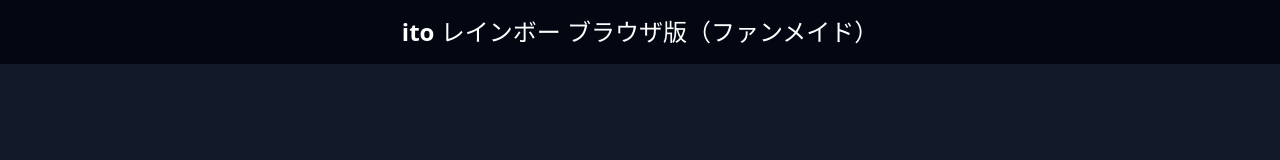
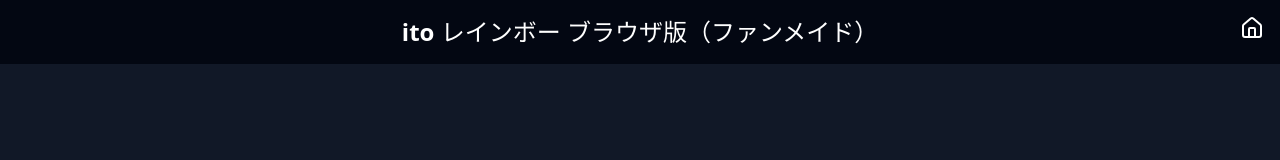
Before and after one commit to GungeeSpla/ito, a React (Vite) app: page / in a window 1280 px wide. Shown: the top 160 px of the page. Built offline with nearby package versions, Linux system fonts and the light colour scheme.

Commit message:
挙動を微調整

```diff
--- a/src/App.tsx
+++ b/src/App.tsx
@@ -2,7 +2,7 @@
 import { useNavigate } from "react-router-dom";
 import { db } from "./firebase";
 import { ref, set } from "firebase/database";
-import { generateRoomId } from "./utils/generateRoomId";
+import { generateUniqueRoomId } from "./utils/generateRoomId";
 
 function App() {
   const navigate = useNavigate();
@@ -16,7 +16,7 @@
       return;
     }
 
-    const roomId = generateRoomId();
+    const roomId = await generateUniqueRoomId();
 
     await set(ref(db, `rooms/${roomId}`), {
       host: nickname,
--- a/src/components/Layout.tsx
+++ b/src/components/Layout.tsx
@@ -1,13 +1,31 @@
 import React from "react";
-import { Outlet } from "react-router-dom";
-import { ExternalLink } from "lucide-react";
+import { Outlet, useLocation, useNavigate } from "react-router-dom";
+import { ExternalLink, Home } from "lucide-react";
 
 const Layout: React.FC = () => {
+  const location = useLocation();
+  const navigate = useNavigate();
+
+  const handleHomeClick = () => {
+    const isInRoom = location.pathname.startsWith("/room");
+    if (isInRoom) {
+      const confirmLeave = window.confirm("本当にトップに戻りますか？ルームから退出します。");
+      if (!confirmLeave) return;
+    }
+    navigate("/");
+  };
+
   return (
     <div className="w-screen h-screen flex flex-col overflow-hidden">
       {/* ヘッダー */}
-      <header className="bg-gray-950 shadow-md text-center py-4">
-        <h1 className="text-2xl font-bold text-white">ito レインボー ブラウザ版（ファンメイド）</h1>
+      <header className="bg-gray-950 shadow-md py-4 px-4 flex justify-between items-center">
+        <h1 className="text-2xl font-bold text-white text-center w-full">ito レインボー ブラウザ版（ファンメイド）</h1>
+        <Home
+          onClick={handleHomeClick}
+          className="absolute right-4 top-4 text-white hover:text-blue-400 cursor-pointer transition"
+          size={24}
+          aria-label="ホームへ戻る"
+        />
       </header>
 
       {/* メインコンテンツ（余白なしで最大限表示） */}
@@ -38,8 +56,7 @@
         </a>
         。
       </footer>
-
-    </div>
+    </div >
   );
 };
 
--- a/src/components/phases/WaitingPhase.tsx
+++ b/src/components/phases/WaitingPhase.tsx
@@ -45,9 +45,10 @@
   const handleCopyUrl = () => {
     navigator.clipboard.writeText(window.location.href).then(() => {
       setCopied(true);
-      setTimeout(() => setCopied(false), 2000);
+      setTimeout(() => setCopied(false), 2000); // フェードアウト中もDOMはある！
     });
   };
+
 
   const isHost = nickname === host;
 
@@ -68,20 +69,23 @@
           </button>
           <div
             className={cn(
-              'absolute top-2 right-2 bg-black bg-opacity-75 text-sm text-white px-3 py-1 rounded animate-fade-in duration-500',
-              'before:absolute before:top-1/2 before:left-[-15px] before:-translate-y-1/2 before:border-8 before:border-transparent before:border-r-black',
-              copied ? 'opacity-100' : 'opacity-0 scale-95 pointer-events-none'
+              'absolute top-2 right-2 text-sm text-white px-3 py-1 rounded bg-black bg-opacity-75',
+              'before:absolute before:top-1/2 before:left-[-15px] before:-translate-y-1/2',
+              'before:border-8 before:border-transparent before:border-r-black',
+              'transition-opacity duration-500',
+              copied ? 'opacity-100' : 'opacity-0 pointer-events-none'
             )}
           >
             コピーしました！
           </div>
+
         </div>
 
         <div className="mb-4">
           <div className="flex items-center gap-2 mb-2">
             <span className="bg-gray-700 text-white text-xs px-2 py-1 rounded">参加者一覧</span>
           </div>
-          <ul className="space-y-1 text-center">
+          <ul className="space-y-1">
             {Object.keys(players).map((player) => (
               <li key={player} className="text-sm">
                 {player}
--- a/src/utils/generateRoomId.ts
+++ b/src/utils/generateRoomId.ts
@@ -1,11 +1,27 @@
-
 import { adjectives, colors, animals } from "./words";
+import { db } from "../firebase";
+import { get, ref } from "firebase/database";
 
 const getRandom = (list: string[]) => list[Math.floor(Math.random() * list.length)];
 
-export const generateRoomId = () => {
+const generateCandidateId = () => {
   const part1 = getRandom(adjectives);
   const part2 = getRandom(colors);
   const part3 = getRandom(animals);
-  return `${part1}-${part2}-${part3}`; // 例: brave-blue-panda
+  return `${part1}-${part2}-${part3}`;
 };
+
+// 🎯 最終的に使う関数（非同期）
+export const generateUniqueRoomId = async (): Promise<string> => {
+  let id = "";
+  let exists = true;
+
+  while (exists) {
+    id = generateCandidateId();
+    const roomRef = ref(db, `rooms/${id}`);
+    const snap = await get(roomRef);
+    exists = snap.exists();
+  }
+
+  return id;
+};
```
